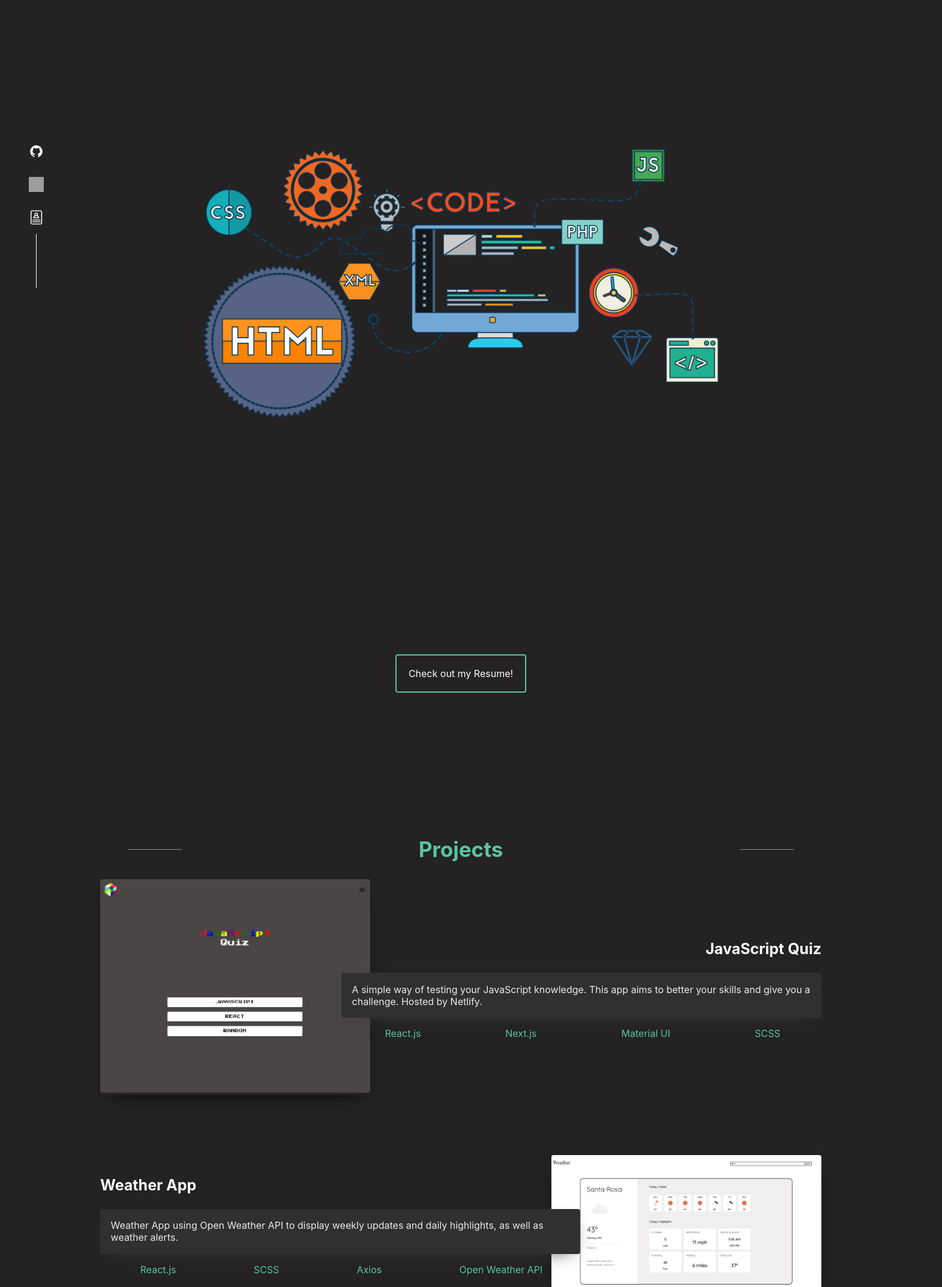
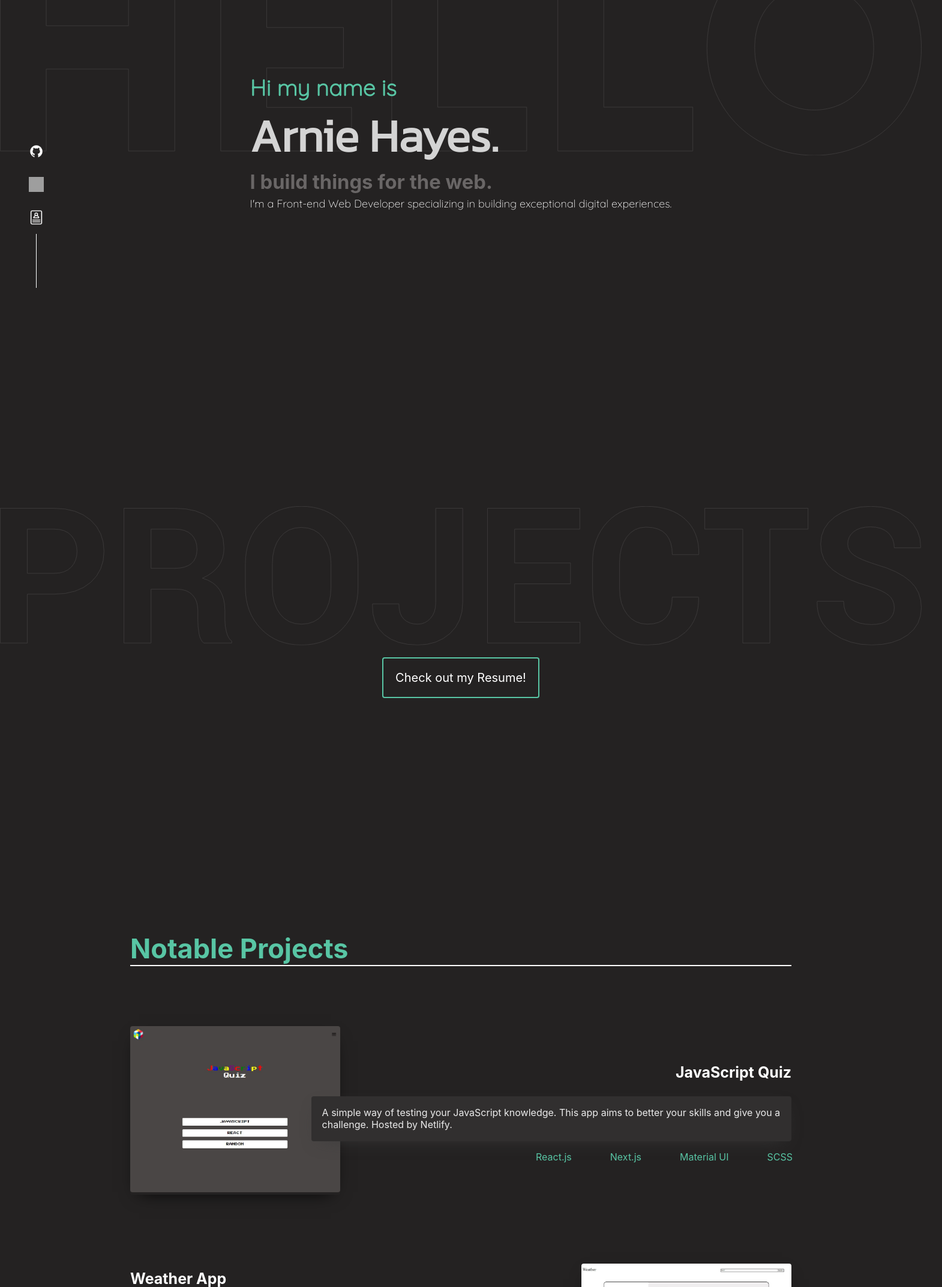
Before and after one commit to arniehayes/Arnie-Hayes-Portfolio, a Next.js app: page / in a window 1536 px wide. Shown: the part 320-2466 px from the top of the page at 60% size, 1570 px wide, since content can reach past the window. Built offline with nearby package versions, Linux system fonts and the light colour scheme; grey boxes are pictures that could not be loaded.

Commit message:
adding styling

```diff
--- a/components/Body/Hero/AboutMeHero.js
+++ b/components/Body/Hero/AboutMeHero.js
@@ -3,7 +3,11 @@ import style from "./Hero.module.scss";
 const AboutMeHero = () => {
   return (
     <section className={style.hero_container}>
-      <div className={style.info}>
+      <div className={`${style.big_word} ${style.filter}`}>
+        <img src="hello.svg" alt="big word"/>
+      </div>
+      <div className={style.info_container}>
+        <div className={style.text_container}>
           <div className={style.title}>
             <h1>Hi my name is</h1>
           </div>
@@ -20,8 +24,9 @@ const AboutMeHero = () => {
             </p>
           </div>
         </div>
-      <div className={style.hero_img}>
+        {/* <div className={style.hero_img}>
           <img src="hero1.png" alt="hero" />
+        </div> */}
       </div>
       <a
         href="https://drive.google.com/uc?export=download&id=1I3aIIfgPDeDQJ0tKewHa9HixAaDp09Gg"
--- a/components/Body/Hero/Hero.module.scss
+++ b/components/Body/Hero/Hero.module.scss
@@ -19,6 +19,7 @@ $accent-color: #58c5a4;
     flex-wrap: wrap;
     justify-content: start;
     align-items: center;
+}
 
 .title {
     font-size: 13px;
@@ -58,7 +59,6 @@ $accent-color: #58c5a4;
     p {
         margin: 0;
         padding: 0;
-        }
     }
 }
 
@@ -101,16 +101,47 @@ $accent-color: #58c5a4;
         align-items: center;
     }
 
-    .info {
-        margin: 1rem;
+    .big_word {
+        position: absolute;
+        top: 50%;
+        left: 50%;
+        transform: translate(-50%, -50%);
+        z-index: 0;
+        //width: 100vw;
+        padding: 2px;
         display: flex;
+        justify-content: center;
+        align-items: center;
+
+        img {
+            max-width: 100vw;
+            height: auto;
+            margin-left: 2rem;
+            margin-right: 2rem;
+        }
+    }
+
+    .info_container {
+        display: flex;
+        flex-direction: row;
         flex-wrap: wrap;
         justify-content: center;
         align-items: center;
+        z-index: 1;
+        width: 100%;
+        height: 400px;
+        margin-top: 10rem;
+        margin-bottom: 500px;
+    }
+
+    .text_container {
+        margin: .5rem;
+    }
 
     .title {
-            font-size: 13px;
+        font-size: 25px;
         font-family: 'Quicksand', sans-serif;
+        width: 100%;
 
         h1 {
             margin: 0;
@@ -119,9 +150,10 @@ $accent-color: #58c5a4;
     }
 
     .name {
-            font-size: 45px;
+        font-size: 65px;
         font-family: 'Kanit', sans-serif;
         color: rgb(212, 212, 212);
+        width: 100%;
 
         h3 {
             margin: 0;
@@ -130,6 +162,7 @@ $accent-color: #58c5a4;
 
     .catchphrase {
         font-size: 28px;
+        width: 100%;
 
         h3 {
             margin: 0;
@@ -148,7 +181,6 @@ $accent-color: #58c5a4;
             padding: 0;
         }
     }
-    }
 
     .hero_img {
         margin: .5rem;
@@ -157,7 +189,7 @@ $accent-color: #58c5a4;
         align-items: center;
 
         img {
-            width: 900px;
+            width: 700px;
             height: auto;
         }
     }
@@ -169,10 +201,21 @@ $accent-color: #58c5a4;
         background-color: transparent;
         margin-top: 10rem;
         text-align: center;
+
+        &:hover {
+            background-color: $accent-color;
+        }
+
         p {
             margin: 0;
             padding: 0;
             color: #fff;
+            font-size: 20px;
         }
     }
+
+    // FILTERS for SVG
+    .filter {
+        filter: invert(100%) sepia(6%) saturate(22%) hue-rotate(298deg) brightness(108%) contrast(100%) opacity(15%);
     }
+}
--- a/components/Body/Projects/ProjectItem.js
+++ b/components/Body/Projects/ProjectItem.js
@@ -51,7 +51,8 @@ const ProjectItem = ({ title, description, img_path, img_name, path_link, aria_l
             </p>
           </div>
           <ul
-            className={`${style.project_tech_list} ${
+            className={`${style.project_tech_list}
+            ${
               list_float === "right"
                 ? style.justify_content_end
                 : style.justify_content_start
--- a/components/Body/Projects/Projects.js
+++ b/components/Body/Projects/Projects.js
@@ -10,7 +10,14 @@ const Projects = () => {
 
     return (
       <section className={style.projects_container}>
-        <h2>Projects</h2>
+        <div className={`${style.big_word} ${style.filter}`}>
+          <img src="projects.svg" alt="big word" />
+        </div>
+        <div className={style.project_items}>
+          <div className={style.project_title}>
+            <h2>Notable Projects</h2>
+            <span />
+          </div>
           <ul className={style.projects_list}>
             <li>
               <ProjectItem
@@ -57,6 +64,7 @@ const Projects = () => {
             />
           </li> */}
           </ul>
+        </div>
       </section>
     );
 };
--- a/components/Body/Projects/Projects.module.scss
+++ b/components/Body/Projects/Projects.module.scss
@@ -120,37 +120,65 @@ $accent-color: #58c5a4;
     .projects_container {
         margin: 15px;
         padding: 0;
+        display: flex;
+        flex-direction: column;
+        flex-wrap: wrap;
+        justify-content: center;
+        align-items: center;
+    }
+
+    .project_title {
+        display: flex;
+        justify-content: flex-start;
+        flex-direction: column;
+        margin-bottom: 100px;
+
+        span {
+            content: "";
+            height: .5px;
+            border: .5px solid white;
+            margin: 0 2rem;
+        }
 
         h2 {
             display: flex;
-            flex-direction: row;
-            justify-content: space-around;
+            justify-content: flex-start;
             align-items: center;
             color: $accent-color;
-            font-size: 35px;
+            font-size: 45px;
+            margin: 0 2rem;
+            width: 100%;
+            //max-width: 1102px;
 
             &:before {
-                content: "";
-                display: block;
-                width: 90px;
-                height: 1px;
-                background-color: rgb(139, 139, 139);
+                content: unset;
+                display: unset;
+                width: unset;
+                height: unset;
+                background-color: unset;
             }
 
             &:after {
-                content: "";
-                display: block;
-                width: 90px;
-                height: 1px;
-                background-color: rgb(139, 139, 139);
+                content: unset;
+                display: unset;
+                width: unset;
+                height: unset;
+                background-color: unset;
+                margin-left: unset;
             }
         }
+    }
+
+    .project_items {
+        max-width: 1300px;
+        z-index: 2;
+        margin-top: 150px
     }
 
     .projects_list {
         display: block;
         list-style: none;
-        margin: 0;
+        margin: 2rem;
         padding: 0;
 
         li {
@@ -174,6 +202,7 @@ $accent-color: #58c5a4;
 
     .project_image {
         display: block;
+    }
 
     .image_wrapper {
         box-shadow: 0 10px 30px -15px black;
@@ -187,7 +216,6 @@ $accent-color: #58c5a4;
             border-radius: 4px;
         }
     }
-    }
 
     .project_description {
         display: flex;
@@ -195,6 +223,7 @@ $accent-color: #58c5a4;
         flex-wrap: wrap;
         z-index: 2;
         max-width: 800px;
+    }
 
     .project_name {
         color: white;
@@ -203,7 +232,6 @@ $accent-color: #58c5a4;
     }
 
     .text_container {
-            width: 100%;
         background-color: rgb(49, 47, 47);
         box-shadow: 0 10px 30px -15px rgb(59, 59, 59);
         border-radius: 4px;
@@ -220,7 +248,7 @@ $accent-color: #58c5a4;
         width: 100%;
         display: flex;
         flex-direction: row;
-            justify-content: space-around;
+        //justify-content: space-around;
         margin: 1rem 2px;
         padding-inline-start: 0px;
 
@@ -229,45 +257,72 @@ $accent-color: #58c5a4;
             margin: 0;
         }
     }
+
+    .big_word {
+        position: absolute;
+        top: 160%;
+        left: 50%;
+        transform: translate(-50%, -50%);
+        z-index: 0;
+        //width: 100vw;
+        padding: 2px;
+        display: flex;
+        justify-content: center;
+        align-items: center;
+
+        img {
+            max-width: 100vw;
+            height: auto;
+            margin-left: 2rem;
+            margin-right: 2rem;
+        }
     }
 
     // FLEX DIRECTIONS
     .flex_direction_row {
-        flex-direction: row;
+        flex-direction: row !important;
     }
     .flex_direction_row_reverse {
-        flex-direction: row-reverse;
+        flex-direction: row-reverse !important;
     }
 
     // JUSTIFY CONTENT
     .justify_content_end {
-        justify-content: flex-end;
+        justify-content: flex-end !important;
     }
     .justify_content_start {
-        justify-content: flex-start;
+        justify-content: flex-start !important;
     }
 
     // MARGIN
     .margin_left {
-        margin-left: 2rem;
+        margin-left: 4rem !important;
     }
     .margin_right {
-        margin-right: 2rem;
+        margin-right: 4rem !important;
     }
 
     // NEGATIVE MARGINS
     .negative_margin_left {
-        margin-left: -3rem;
+        margin-left: -3rem !important;
     }
     .negative_margin_right {
-        margin-right: -3rem;
+        margin-right: -3rem !important;
     }
 
     //TEXT ALIGN
     .text_align_right {
-        text-align: right;
+        text-align: right !important;
     }
     .text_align_left {
-        text-align: left;
+        text-align: left !important;
     }
+
+
+    // FILTERS for SVG
+    .filter {
+        filter: invert(100%) sepia(6%) saturate(22%) hue-rotate(298deg) brightness(108%) contrast(100%) opacity(15%);
     }
+
+
+}
--- a/components/Body/Slider/Slider.module.scss
+++ b/components/Body/Slider/Slider.module.scss
@@ -1,5 +1,5 @@
 @mixin white-gradient {
-	background: linear-gradient(to right,  rgba(255,255,255,1) 0%,rgba(255,255,255,0) 30%);
+	background: linear-gradient(to right,  #58c5a4 -100%,rgba(255, 255, 255, 0) 30%);
 }
 
 $animationSpeed: 15s;
@@ -13,17 +13,16 @@ $animationSpeed: 15s;
 
 // Styling
 .slider {
-	background: white;
-	box-shadow: 0 10px 20px -5px rgba(0, 0, 0, .125);
-	//height: 100px;
-	width: 100%;
+	background: #242222;
+	height: 400px;
+	max-width: 800px;
 	margin: auto;
 	overflow:hidden;
 	position: relative;
 
 	&:before,
 	&:after {
-		@include white-gradient;
+		@include white-gradient();
 		content: "";
 		position: absolute;
 		height: 100%;
--- a/components/Header/Header.module.scss
+++ b/components/Header/Header.module.scss
@@ -13,6 +13,7 @@
 .logo {
     display: flex;
     justify-content: center;
+    margin-left: 2rem;
 
     img {
         width: 45px;
--- a/components/Header/Nav/Nav.module.scss
+++ b/components/Header/Nav/Nav.module.scss
@@ -172,6 +172,11 @@
                 margin: 1.5rem;
                 color: rgb(88, 197, 164);
                 font-size: 20px;
+
+                &:hover {
+                    color: white;
+                }
+
             }
         }
     }
--- a/pages/index.js
+++ b/pages/index.js
@@ -15,7 +15,7 @@ const Home = () => {
       <Header />
       <AboutMeHero />
       <Projects />
-      <Slider />
+      {/* <Slider /> */}
       <GetInTouch />
       <SideNav />
     </>
```
Also changed, not shown: public/hello.svg (added), public/projects.svg (added). Lines whose indentation alone changed are shown as unchanged.
